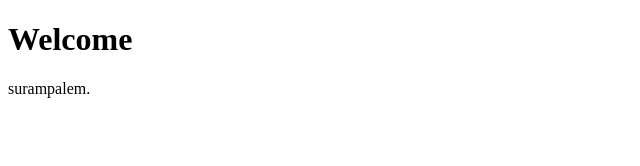
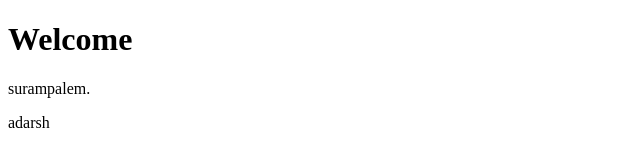
Before and after one commit to RajaChowdary18/project, a plain HTML site: page index.html in a window 1280 px wide. Shown: the full height of the page, 0-640 px from the left. Drawn offline with Linux system fonts and the light colour scheme.

Commit message:
Update index.html
name upated

```diff
--- a/index.html
+++ b/index.html
@@ -4,6 +4,7 @@
 
 <h1>Welcome</h1>
 <p>surampalem.</p>
+<p>adarsh</p>
 
 
 </body>
```
